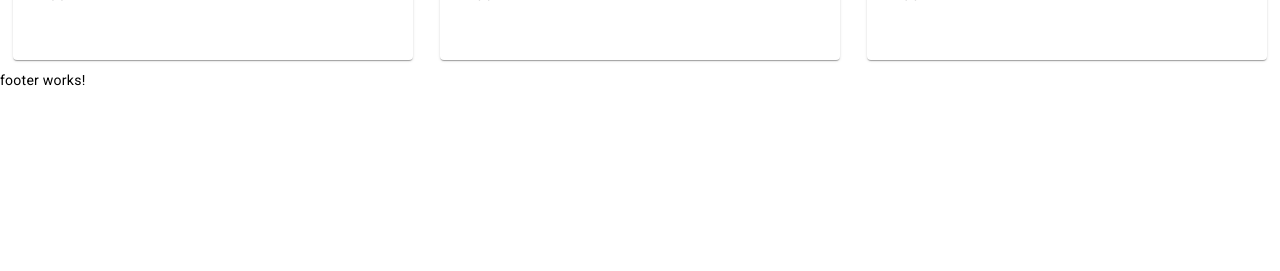
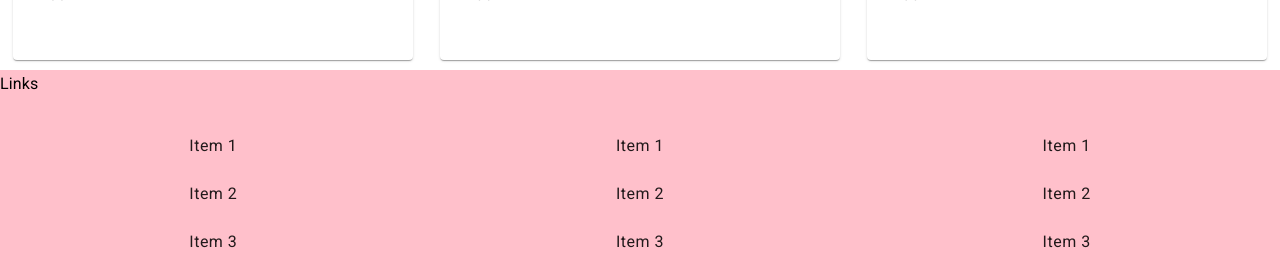
Before and after one commit to VeronicaVassallo/e-commerce-candy, an Angular app: page / in a window 1280 px wide. Shown: the part 1088-1359 px from the top of the page. Before the commit the page ends 1178 px from the top, so only its background shows below. Built offline with nearby package versions, Linux system fonts and the light colour scheme.

Commit message:
fix footer

```diff
--- a/src/app/app.module.ts
+++ b/src/app/app.module.ts
@@ -17,6 +17,7 @@ import { MatButtonModule } from '@angular/material/button';
 import { CardComponent } from './card/card.component';
 import { MatCardModule } from '@angular/material/card';
 import { MatInputModule } from '@angular/material/input';
+import { MatListModule } from '@angular/material/list';
 
 //Angular material Icons
 import { MatIconModule } from '@angular/material/icon';
@@ -37,6 +38,7 @@ import { MatIconModule } from '@angular/material/icon';
     MatCardModule,
     MatInputModule,
     MatIconModule,
+    MatListModule,
   ],
   providers: [provideClientHydration(), provideAnimationsAsync()],
   bootstrap: [AppComponent],
--- a/src/app/footer/footer.component.css
+++ b/src/app/footer/footer.component.css
@@ -0,0 +1,7 @@
+.containerFooter {
+  background-color: pink;
+}
+.containerFooter div {
+  display: flex;
+  justify-content: space-around;
+}
--- a/src/app/footer/footer.component.html
+++ b/src/app/footer/footer.component.html
@@ -1 +1,20 @@
-<p>footer works!</p>
+<div class="containerFooter">
+  <h3>Links</h3>
+  <div>
+    <mat-list role="list">
+      <mat-list-item role="listitem">Item 1</mat-list-item>
+      <mat-list-item role="listitem">Item 2</mat-list-item>
+      <mat-list-item role="listitem">Item 3</mat-list-item>
+    </mat-list>
+    <mat-list role="list">
+      <mat-list-item role="listitem">Item 1</mat-list-item>
+      <mat-list-item role="listitem">Item 2</mat-list-item>
+      <mat-list-item role="listitem">Item 3</mat-list-item>
+    </mat-list>
+    <mat-list role="list">
+      <mat-list-item role="listitem">Item 1</mat-list-item>
+      <mat-list-item role="listitem">Item 2</mat-list-item>
+      <mat-list-item role="listitem">Item 3</mat-list-item>
+    </mat-list>
+  </div>
+</div>
```
